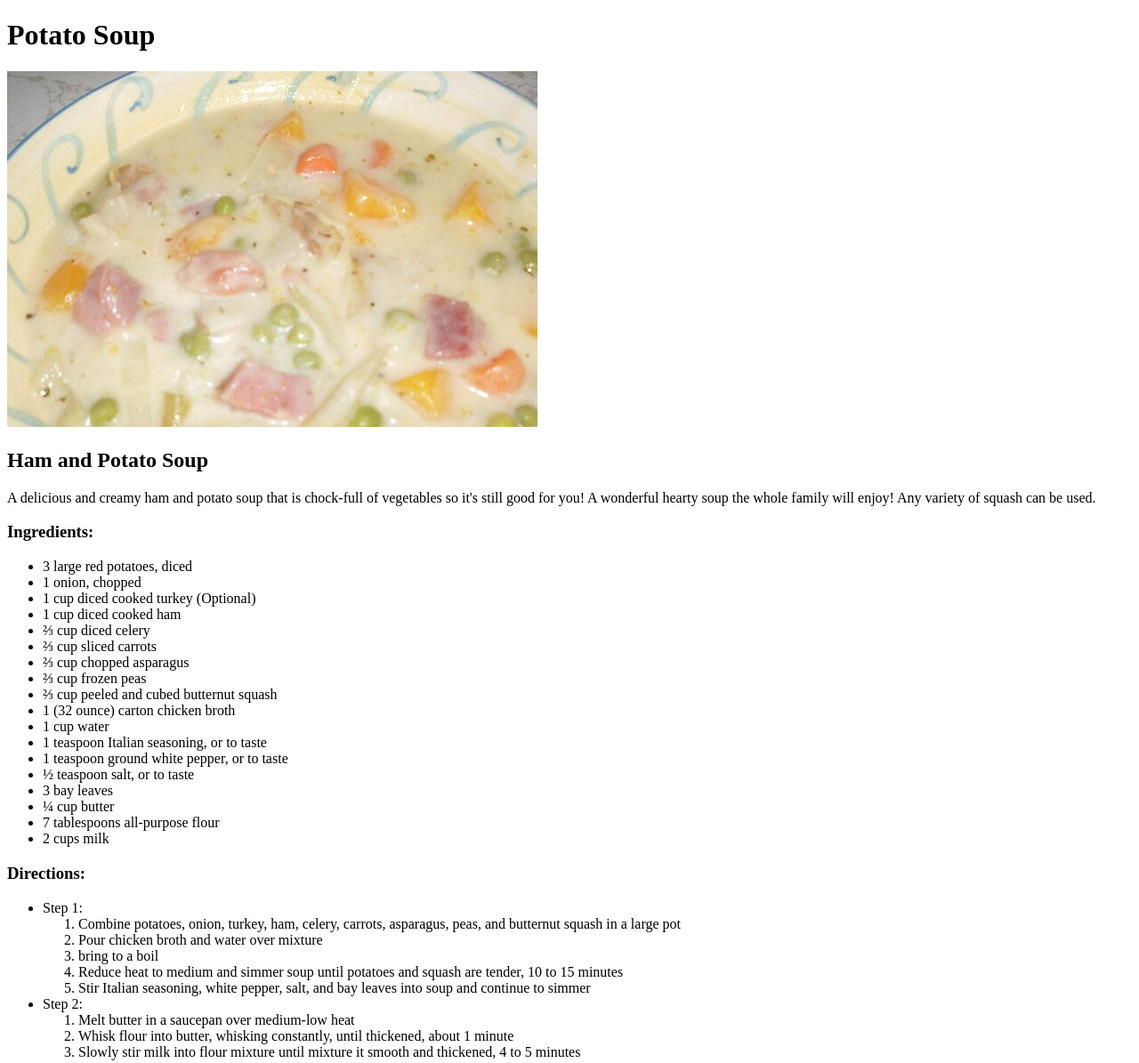
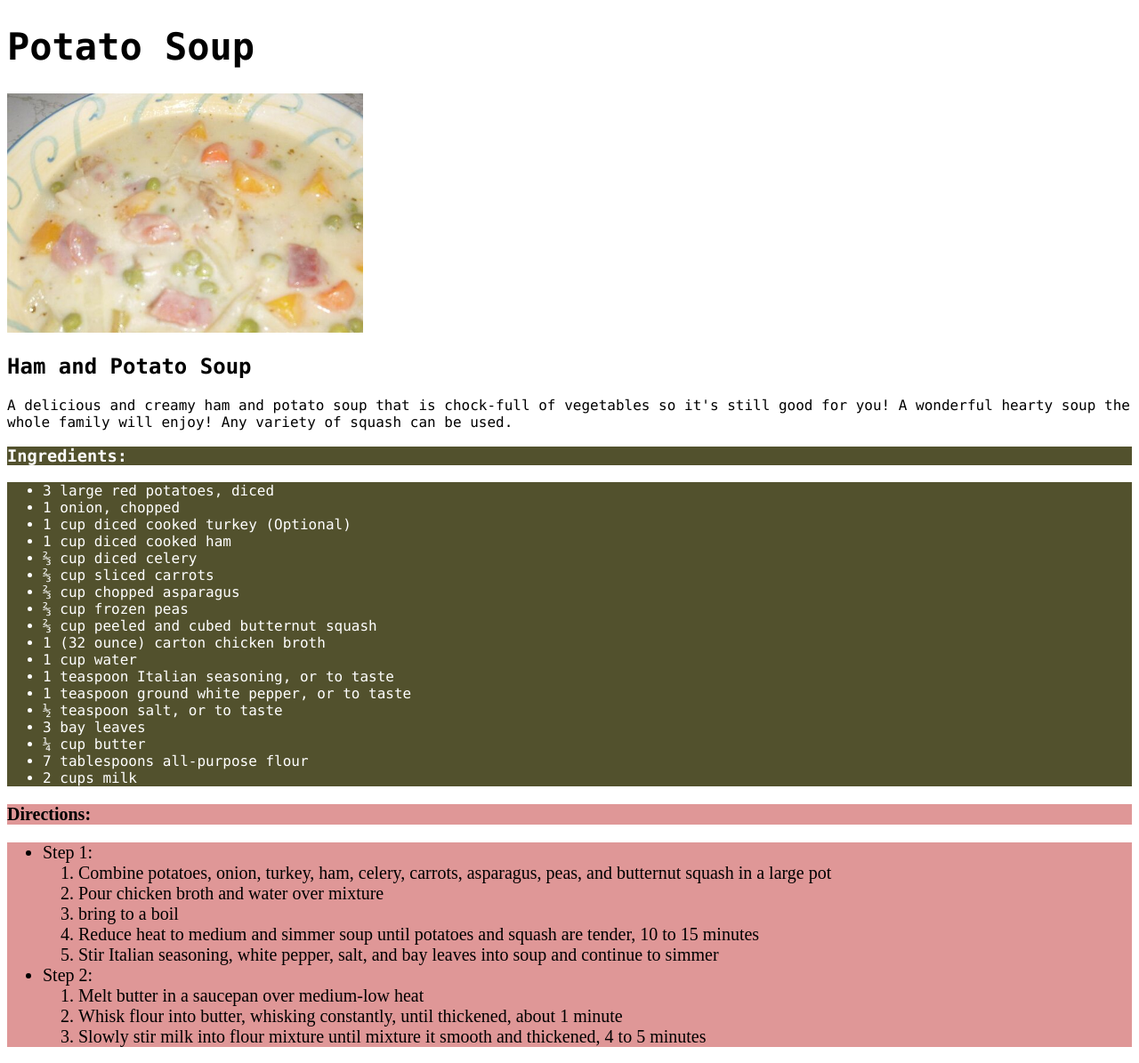
Before and after one commit to itsmyhouse/odin-recipes, a plain HTML site: page recipes/PotatoSoup.html in a window 1280 px wide. Shown: the whole page at 89% size. Drawn offline with Linux system fonts and the light colour scheme.

Commit message:
add style to all html

```diff
--- /dev/null
+++ b/recipes/AlmondBerrySmoothie.css
@@ -0,0 +1,8 @@
+body {
+    font-family: Garamond, serif;
+    font-size: 20px;
+}
+
+h2, p {
+    background-color: rgb(207, 157, 157);
+}
--- /dev/null
+++ b/recipes/AsianColeslawSalad.css
@@ -0,0 +1,9 @@
+img {
+    width: 200px;
+    height: auto;
+}
+
+ul {
+    font-family: "Monaco", Monospace;
+    color: rgb(87, 28, 28);
+}
--- /dev/null
+++ b/recipes/PotatoSoup.css
@@ -0,0 +1,22 @@
+body {
+    font-family: "Lucida Console", Monospace;
+}
+h1 {
+    font-size: 42px;
+}
+
+img {
+    width: 400px;
+    height: auto;
+}
+
+.ingridients {
+    background-color: rgb(82, 81, 45);
+    color: white;
+}
+
+.directions {
+    background-color: rgb(223, 151, 151);
+    font-family: "Lucida Handwriting";
+    font-size: 20px;
+}
--- a/recipes/PotatoSoup.html
+++ b/recipes/PotatoSoup.html
@@ -5,6 +5,7 @@
     <meta http-equiv="X-UA-Compatible" content="IE=edge">
     <meta name="viewport" content="width=device-width, initial-scale=1.0">
     <title>Document</title>
+    <link rel="stylesheet" href="PotatoSoup.css">
 </head>
 <body>
     <h1>Potato Soup</h1>
@@ -17,9 +18,9 @@
         A delicious and creamy ham and potato soup that is chock-full of vegetables so it's still good for you! A wonderful hearty soup the whole family will enjoy! Any variety of squash can be used.
     </p>
 
-    <h3>Ingredients:</h3>
+    <h3 class="ingridients">Ingredients:</h3>
 
-    <ul>
+    <ul class="ingridients">
         <li>3 large red potatoes, diced</li>
         <li>1 onion, chopped</li>
         <li>1 cup diced cooked turkey (Optional)</li>
@@ -40,9 +41,9 @@
         <li>2 cups milk</li>
     </ul>
 
-    <h3>Directions:</h3>
+    <h3 class="directions">Directions:</h3>
 
-    <ul>
+    <ul class="directions">
         <li>
             Step 1:
             <ol>
--- /dev/null
+++ b/style.css
@@ -0,0 +1,18 @@
+body {
+    font-family: Tahoma, sans-serif;
+}
+
+ul {
+    background-color: #002afa;
+}
+
+li {
+    font-family: Georgia, serif;
+    font-size: 18px;
+    color: white;
+}
+
+a {
+
+    color: white;
+}
```
Also changed, not shown: index.html (+1 -0 lines), recipes/AlmondBerrySmoothie.html (+1 -0 lines), recipes/AsianColeslawSalad.html (+1 -0 lines).
